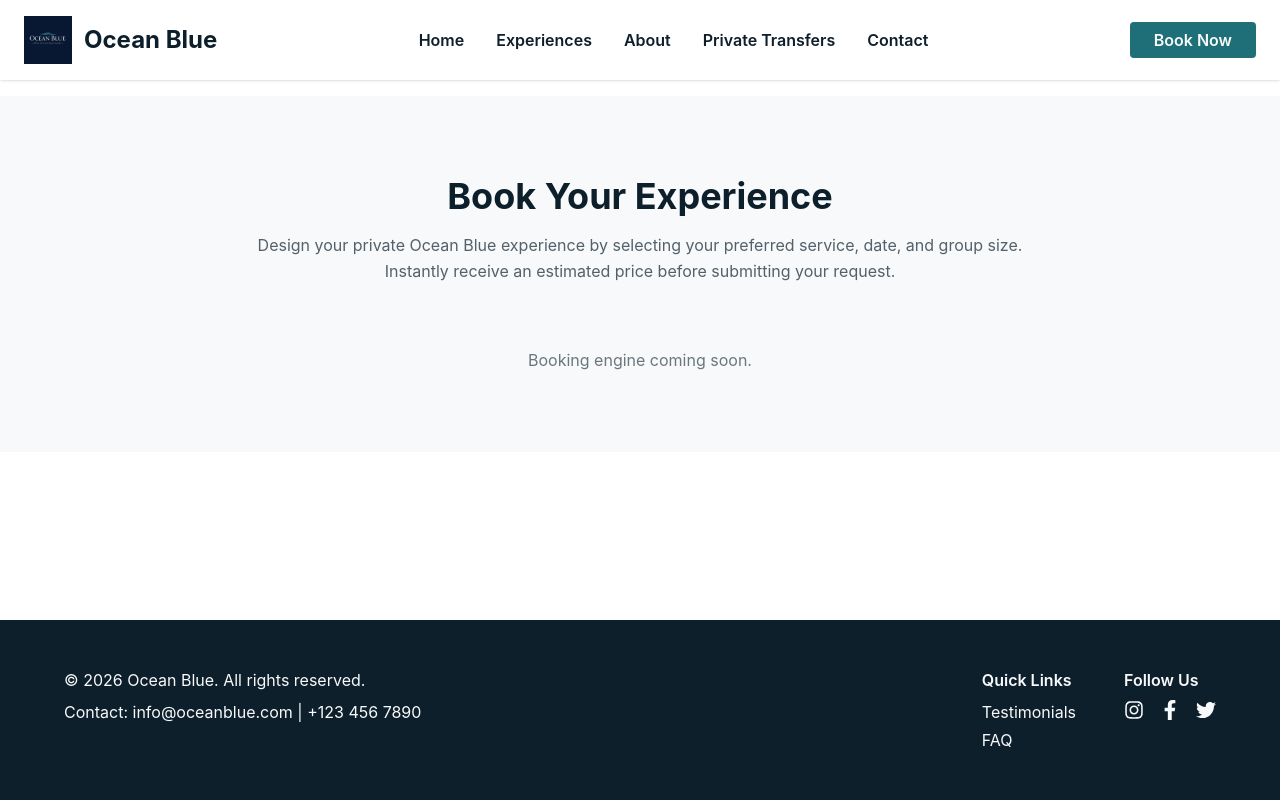
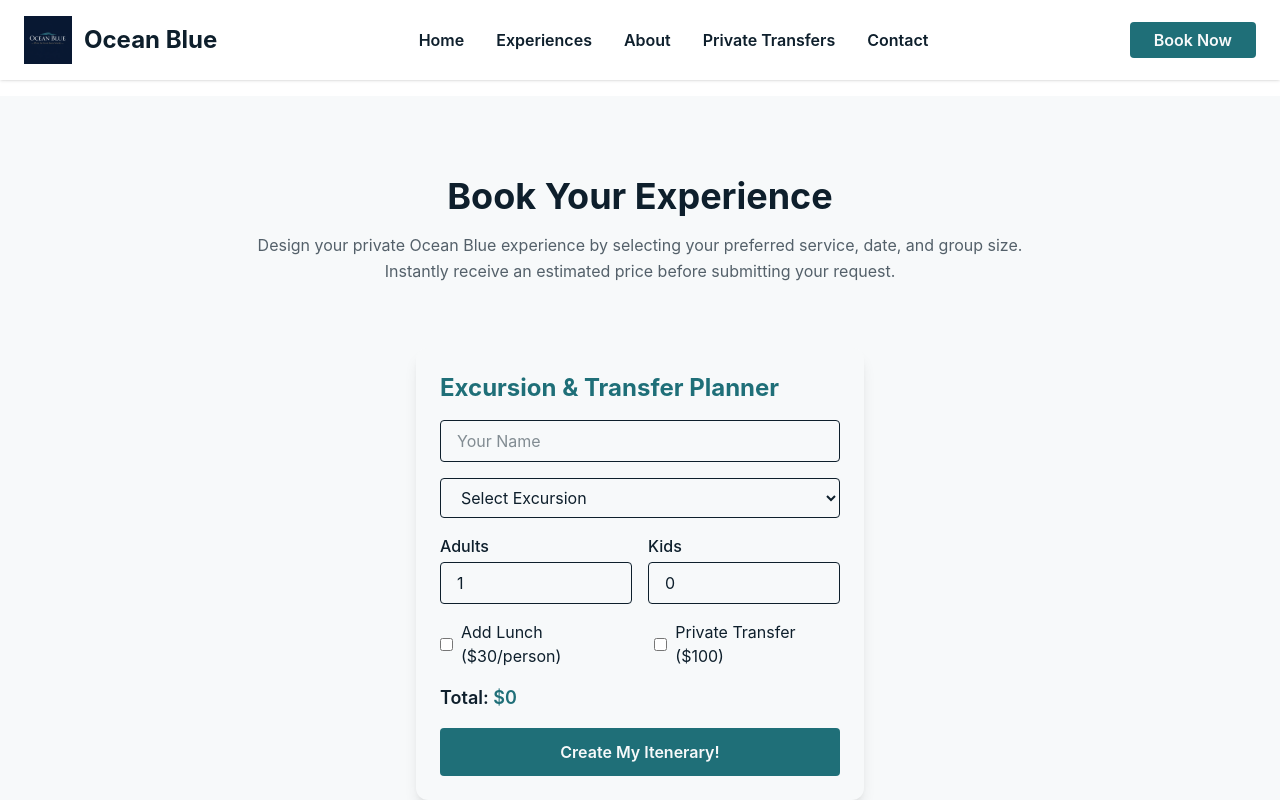
Before and after one commit to Muhammad-Seifeldin/Ocean-Blue, a React (Vite) app: page /book-now in a window 1280 px wide. Shown: the top 800 px of the page. Built offline with nearby package versions, Linux system fonts and the light colour scheme.

Commit message:
Add booking engine logic and UI updates

```diff
--- a/src/components/BookingEngine.jsx
+++ b/src/components/BookingEngine.jsx
@@ -1,8 +1,139 @@
+import { useState, useMemo } from "react";
+
+const TRANSFER_PRICE = 100;
+const LUNCH_PRICE = 30;
+
 function BookingEngine() {
-    return(
-        <div className="text-center text-deep-ocean/60">
-            Booking engine coming soon.
+  const [name, setName] = useState("");
+  const [excursion, setExcursion] = useState(null);
+  const [adults, setAdults] = useState("1");
+  const [kids, setKids] = useState("0");
+  const [lunch, setLunch] = useState(false);
+  const [privateTransfer, setPrivateTransfer] = useState(false);
+
+  const excursions = [
+    { name: "Sunset Cruise", price: 200 },
+    { name: "Sandbank Escape", price: 150 },
+    { name: "Island Transfer", price: 100 },
+  ];
+
+  const total = useMemo(() => {
+    if (!excursion) return 0;
+
+    const adultTotal = Number(adults) * excursion.price;
+    const kidsTotal = Number(kids) * (excursion.price * 0.5);
+    const lunchTotal = lunch
+      ? (Number(adults) + Number(kids)) * LUNCH_PRICE
+      : 0;
+    const transferTotal = privateTransfer ? TRANSFER_PRICE : 0;
+
+    return adultTotal + kidsTotal + lunchTotal + transferTotal;
+  }, [excursion, adults, kids, lunch, privateTransfer]);
+
+  const isValid = () => {
+    if (!name.trim()) return false;
+    if (!excursion) return false;
+    if (adults === "" || adults === null) return false;
+    if (kids === "" || kids === null) return false;
+    return true;
+  };
+
+  return (
+    <div className="max-w-md mx-auto p-6 bg-pearl-white text-deep-ocean rounded-xl shadow-lg space-y-4">
+      <h2 className="text-2xl font-bold text-turquoise-horizon mb-4">
+        Excursion & Transfer Planner
+      </h2>
+
+      <input
+        type="text"
+        placeholder="Your Name"
+        value={name}
+        onChange={(e) => setName(e.target.value)}
+        className="w-full border px-4 py-2 rounded"
+      />
+
+      <select
+        value={excursion?.name || ""}
+        onChange={(e) =>
+          setExcursion(excursions.find((ex) => ex.name === e.target.value))
+        }
+        className="w-full border px-4 py-2 rounded"
+      >
+        <option value="">Select Excursion</option>
+        {excursions.map((ex) => (
+          <option key={ex.name} value={ex.name}>
+            {ex.name} (${ex.price})
+          </option>
+        ))}
+      </select>
+
+      <div className="flex space-x-4">
+        <div className="flex-1">
+          <label htmlFor="adults" className="block mb-1 font-medium">
+            Adults
+          </label>
+          <input
+            id="adults"
+            type="number"
+            min={0}
+            value={adults}
+            onChange={(e) => setAdults(e.target.value)}
+            className="w-full border px-4 py-2 rounded"
+          />
         </div>
-    )
+
+        <div className="flex-1">
+          <label htmlFor="kids" className="block mb-1 font-medium">
+            Kids
+          </label>
+          <input
+            id="kids"
+            type="number"
+            min={0}
+            value={kids}
+            onChange={(e) => setKids(e.target.value)}
+            className="w-full border px-4 py-2 rounded"
+          />
+        </div>
+      </div>
+
+      <div className="flex items-center space-x-4">
+        <label className="flex items-center space-x-2">
+          <input
+            type="checkbox"
+            checked={lunch}
+            onChange={(e) => setLunch(e.target.checked)}
+          />
+          <span>Add Lunch (${LUNCH_PRICE}/person)</span>
+        </label>
+
+        <label className="flex items-center space-x-2">
+          <input
+            type="checkbox"
+            checked={privateTransfer}
+            onChange={(e) => setPrivateTransfer(e.target.checked)}
+          />
+          <span>Private Transfer (${TRANSFER_PRICE})</span>
+        </label>
+      </div>
+
+      <div className="text-lg font-semibold">
+        Total: <span className="text-turquoise-horizon">${total}</span>
+      </div>
+      <button
+        onClick={() => {
+          if (!isValid()) {
+            alert("Please fill in all fields before submitting.");
+            return;
+          }
+          // handle submission here
+        }}
+        className="w-full bg-turquoise-horizon text-pearl-white font-semibold py-3 rounded hover:bg-deep-ocean transition-colors duration-300"
+      >
+        Create My Itenerary!
+      </button>
+    </div>
+  );
 }
-export default BookingEngine
+
+export default BookingEngine;
```
